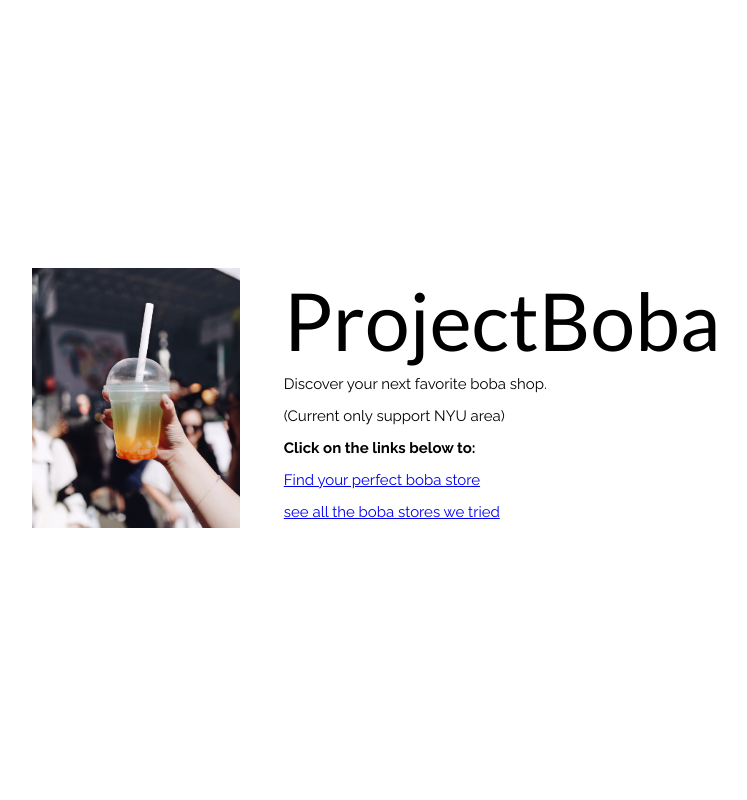
After one commit to bopopescu/ProjectBoba, a Flask app: template templates/home.html in a window 1280 px wide. The commit adds this page. Shown: the whole page, without its empty margins (264-1011 px from the left). Run offline with Flask 2, Linux system fonts and the light colour scheme; the template is opened without the code that fills it, so the values that code supplies are empty; parts of the project's set-up code (start-up, migrations or seed data) failed here and were passed over.

Commit message:
Added homepage

```diff
--- a/app.py
+++ b/app.py
@@ -66,7 +66,11 @@
         cursor.close()
 
 @app.route("/", methods=['GET', 'POST'])
-def index():
+def home():
+    return render_template("home.html")
+
+@app.route("/search", methods=['GET', 'POST'])
+def search():
     if request.method == "POST":
         details = request.form
         boba_texture = details['bobatexture']
@@ -77,8 +81,9 @@
         data = matching(cursor, boba_texture, price, bobatype)
         cursor.close()
         conn.close()
-        return render_template("index.html", outputdata = data, searched = True)
-    return render_template("index.html")
+        return render_template("search.html", outputdata = data, searched = True)
+    return render_template("search.html")
+
 
 @app.route("/table", methods=['GET', 'POST'])
 def table():
--- a/static/CSS/style.css
+++ b/static/CSS/style.css
@@ -1,10 +1,25 @@
 @import url('https://fonts.googleapis.com/css?family=Raleway:400,700&display=swap');
+@import url('https://fonts.googleapis.com/css?family=Lato:300,400&display=swap');
 
 body, html {
   margin: 0;
   padding: 0;
   font-family: 'Raleway', sans-serif;
   text-align: center;
+}
+
+.landing-row h1 {
+  font-family: 'Lato', 'Raleway', sans-serif;
+  font-size: 80px;
+  font-variant: ordinal;
+  font-weight: 400;
+  margin: 0;
+}
+
+.landing-row p {
+  font-size: 15px;
+  margin: 0;
+  padding: 7px 0;
 }
 
 h3 {
@@ -24,6 +39,34 @@
   padding: 7px 2px;
 }
 
+.landing {
+  height: 100vh;
+  display: flex;
+  flex-direction: column;
+  align-items: center;
+  justify-content: center;
+}
+
+
+.landing-row {
+  display: inline-block;
+  vertical-align: middle;
+  padding: 0 20px;
+}
+
+.text-align-left {
+  text-align: left;
+}
+
+.text-align-right {
+  text-align: right;
+}
+
+.landing-row img {
+  height: 260px;
+  width: auto;
+}
+
 
 .form-section {
   padding-bottom: 20px;
@@ -32,5 +75,17 @@
 .tableHeading {
   font-size: 20px;
   margin: 0;
+}
 
+/* #down {
+ position: absolute;
+ top:92vh;
+ padding: 5px;
+ font-size: 1.5em;
 }
+
+#down:hover {
+ cursor: pointer;
+ color: red;
+ opacity: 0.8;
+} */
--- /dev/null
+++ b/templates/home.html
@@ -0,0 +1,29 @@
+<!DOCTYPE html>
+<html>
+  <head>
+    <meta charset="utf-8">
+    <meta name="viewport" content="width=device-width, initial-scale=1">
+    <title>ProjectBoba | Find Your Perfect Boba</title>
+    <script src="{{ url_for('static', filename='JS/main.js') }}"></script>
+    <link rel="stylesheet" href="{{ url_for('static', filename='CSS/style.css') }}">
+    <link rel="shortcut icon" href="{{ url_for('static', filename='favicon.ico') }}">
+  </head>
+  <body>
+    <div class="landing">
+      <div class="landing-row-master">
+        <div class="landing-row text-align-right">
+          <img src="{{url_for('static', filename='boba1.jpg')}}" alt="">
+        </div>
+        <div class="landing-row text-align-left">
+          <h1>ProjectBoba</h1>
+          <p>Discover your next favorite boba shop.</p>
+          <p>(Current only support NYU area)</p>
+          <p><b>Click on the links below to:</b></p>
+          <p><a href="{{ url_for('search') }}">Find your perfect boba store</a></p>
+          <p><a href="{{ url_for('table') }}">see all the boba stores we tried</a></p>
+        </div>
+      </div>
+      <!-- <span id=”down”>&#8595;</span> -->
+    </div>
+  </body>
+</html>
```
Also changed, not shown: README.md, static/boba1.JPG (added), static/favicon.ico (added), templates/search.html (renamed from templates/index.html).
